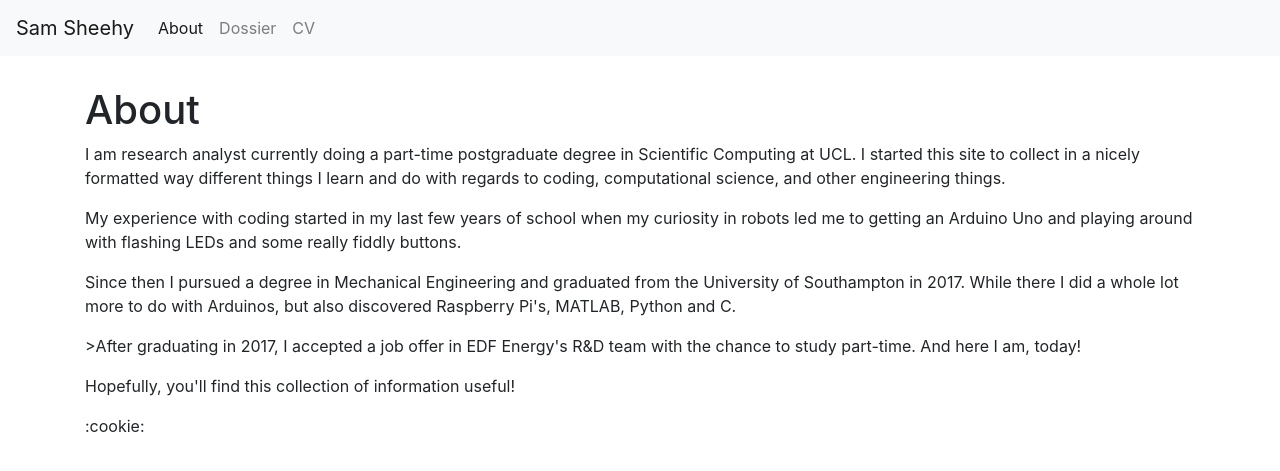
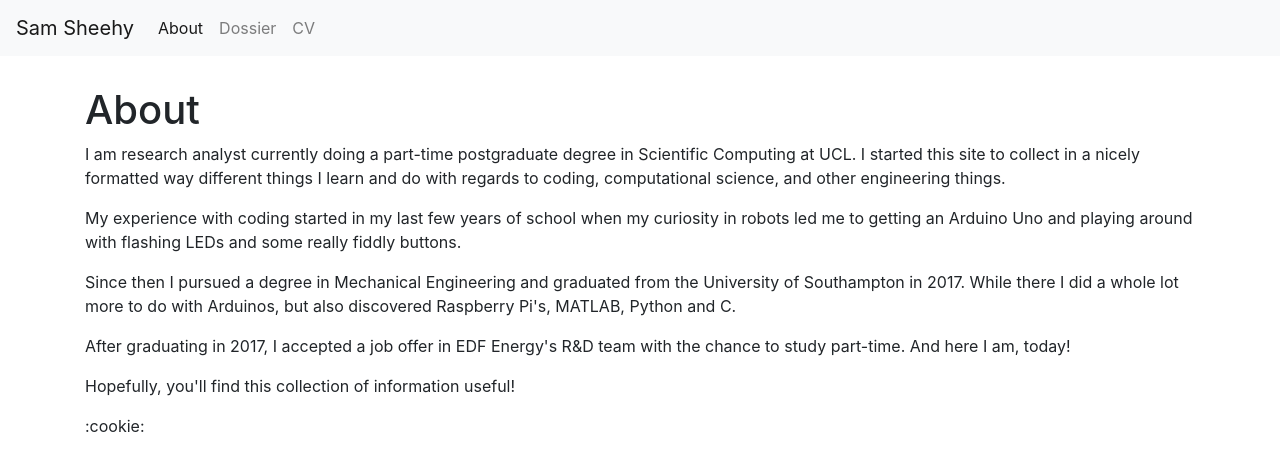
Before and after one commit to sheeshee/sheeshee.github.io, a Jekyll site: the page built from about.html, in a window 1280 px wide. Shown: the top 471 px of the page. Built offline with Jekyll 4.4.1, drawn with Linux system fonts in a browser that asks for light colours; nearby versions of some CDN libraries.

Commit message:
Fix typo.

```diff
--- a/about.html
+++ b/about.html
@@ -11,7 +11,7 @@ title: About
 
 <p>Since then I pursued a degree in Mechanical Engineering and graduated from the University of Southampton in 2017. While there I did a whole lot more to do with Arduinos, but also discovered Raspberry Pi's, MATLAB, Python and C.</p>
 
-<p>>After graduating in 2017, I accepted a job offer in EDF Energy's R&D team with the chance to study part-time. And here I am, today!</p>
+<p>After graduating in 2017, I accepted a job offer in EDF Energy's R&D team with the chance to study part-time. And here I am, today!</p>
 
 <p>Hopefully, you'll find this collection of information useful!</p>
 
```
